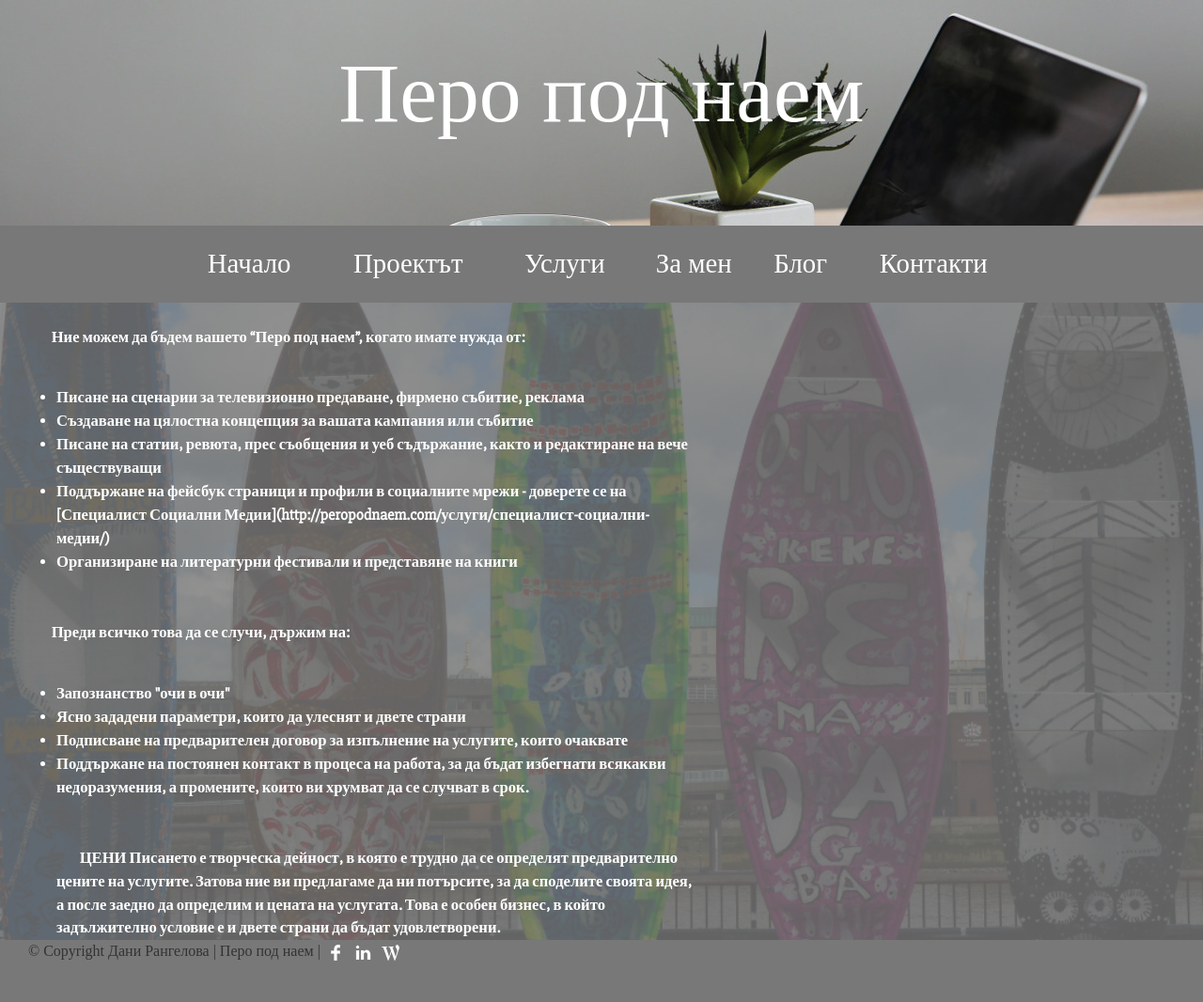
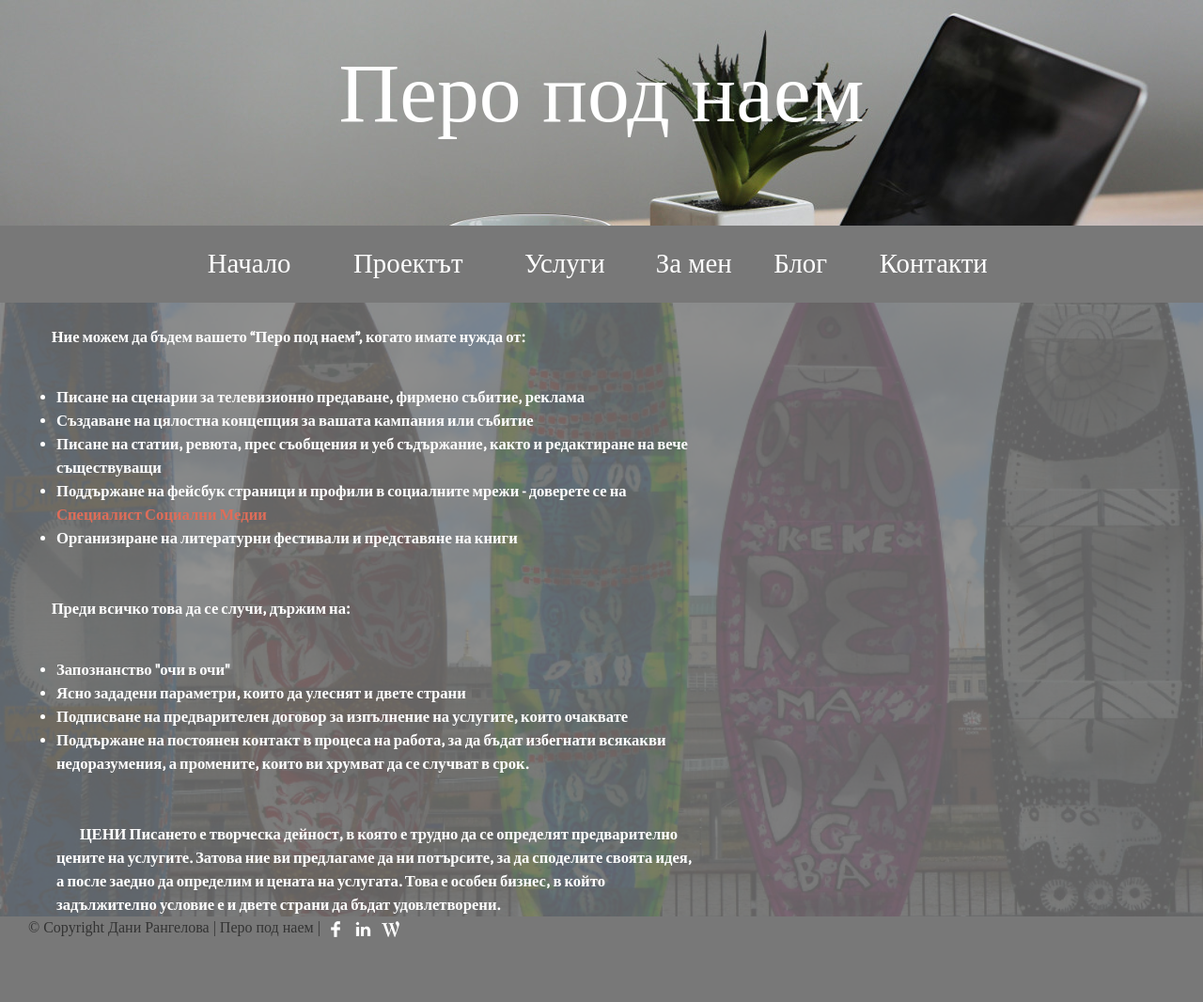
Before and after one commit to peropodnaem/peropodnaem.github.io, a Jekyll site: the page built from services.md, in a window 1280 px wide. Shown: the whole page at 94% size. Built offline with Jekyll 4.4.1, drawn with Linux system fonts in a browser that asks for light colours; some web fonts are replaced; after the commit the page ends 1041 px from its top, so only the background shows below that; some of the changed lines change nothing that is shown.

Commit message:
services links

```diff
--- a/services.md
+++ b/services.md
@@ -13,7 +13,7 @@ style: |
     <li>Писане на сценарии за телевизионно предаване, фирмено събитие, реклама</li>
     <li>Създаване на цялостна концепция за вашата кампания или събитие</li>
     <li>Писане на статии, ревюта, прес съобщения и уеб съдържание, както и редактиране на вече съществуващи</li>
-    <li>Поддържане на фейсбук страници и профили в социалните мрежи - доверете се на [Специалист Социални Медии](http://peropodnaem.com/услуги/специалист-социални-медии/)</li>
+    <li>Поддържане на фейсбук страници и профили в социалните мрежи - доверете се на <a href="http://peropodnaem.com/услуги/специалист-социални-медии/">Специалист Социални Медии</a></li>
     <li>Организиране на литературни фестивали и представяне на книги</li>
 </ul>
 
```
